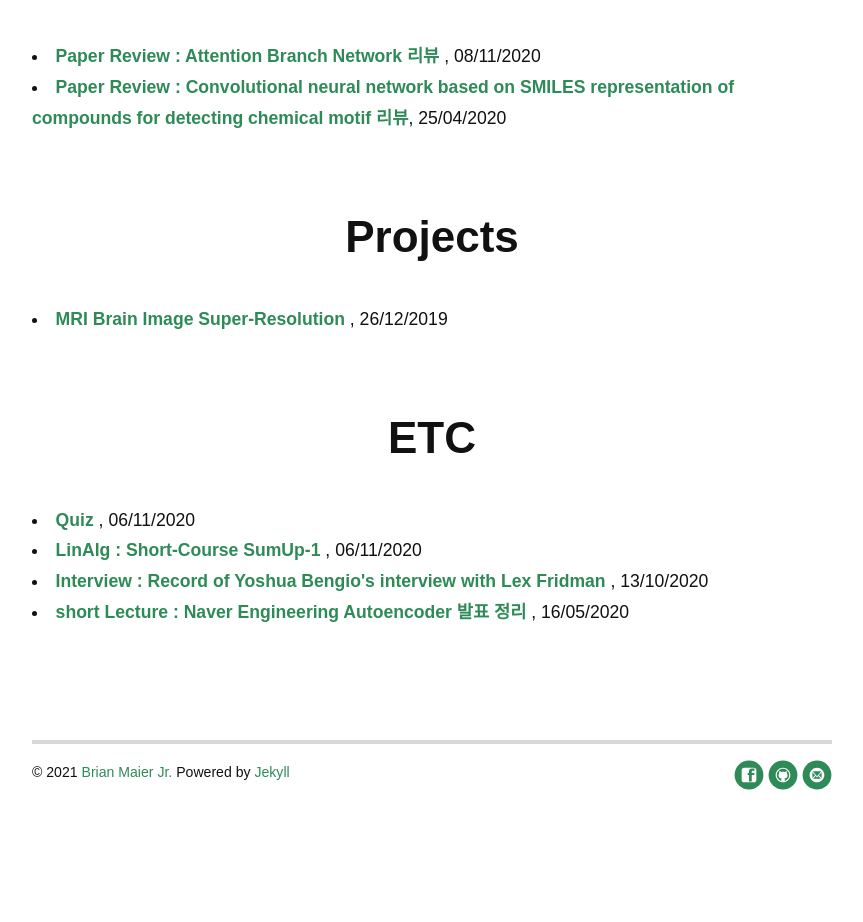
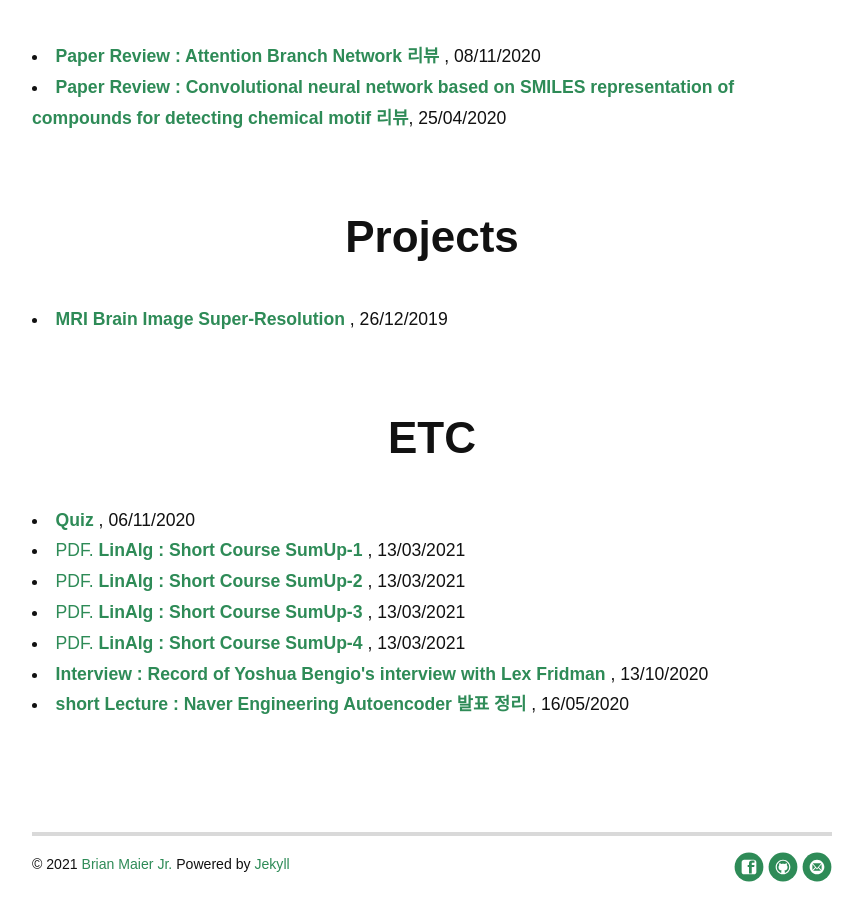
Before and after one commit to seobeomjin/seobeomjin.github.io, a Jekyll site: the page built from contact.md, in a window 1280 px wide. Shown: the part 393-1315 px from the top of the page, without its empty margins (208-1071 px from the left). Built offline with Jekyll 4.4.1, drawn with Linux system fonts in a browser that asks for light colours; nearby versions of some CDN libraries; some web fonts are replaced; comment, search, counter and statistics services are not loaded; before the commit the page ends 1222 px from its top, so only the background shows below that.

Commit message:
update contact

```diff
--- a/contact.md
+++ b/contact.md
@@ -18,7 +18,10 @@ title: Archives
 	<!--  -->
 	<h1 class="pageTitle"> ETC </h1>
 	<li><a href="https://seobeomjin.github.io/blog/Quiz/" target = "_blank"> <b> Quiz </b></a>, 06/11/2020 </li>
-	<li><a href="https://seobeomjin.github.io/blog/2_day_LinAlg_1.pdf" target = "_blank"> <b> LinAlg : Short-Course SumUp-1 </b></a>, 06/11/2020 </li>
+	<li><a href="https://seobeomjin.github.io/blog/2_day_LinAlg_1.pdf" target = "_blank">PDF. <b> LinAlg : Short Course SumUp-1 </b></a>, 13/03/2021 </li>
+	<li><a href="https://seobeomjin.github.io/blog/2_day_LinAlg_2.pdf" target = "_blank">PDF. <b> LinAlg : Short Course SumUp-2 </b></a>, 13/03/2021 </li>
+	<li><a href="https://seobeomjin.github.io/blog/2_day_LinAlg_3.pdf" target = "_blank">PDF. <b> LinAlg : Short Course SumUp-3 </b></a>, 13/03/2021 </li>
+	<li><a href="https://seobeomjin.github.io/blog/2_day_LinAlg_4.pdf" target = "_blank">PDF. <b> LinAlg : Short Course SumUp-4 </b></a>, 13/03/2021 </li>
 	<!-- <li><a href="https://seobeomjin.github.io/blog/CS234/" target = "_blank"> <b> RL : Record of Standford CS234 Course, Reinforcement </b></a>, 16/10/2020 </li>
 	<li><a href="https://seobeomjin.github.io/blog/CS224N/" target = "_blank"> <b> NLP : Record of Standford CS224N Course, Natural Language Processing </b></a>, 15/10/2020 </li> -->
 	<li><a href="https://seobeomjin.github.io/blog/Bengio_with_Lex/" target = "_blank"> <b>  Interview : Record of Yoshua Bengio's interview with Lex Fridman </b></a>, 13/10/2020 </li>
```
